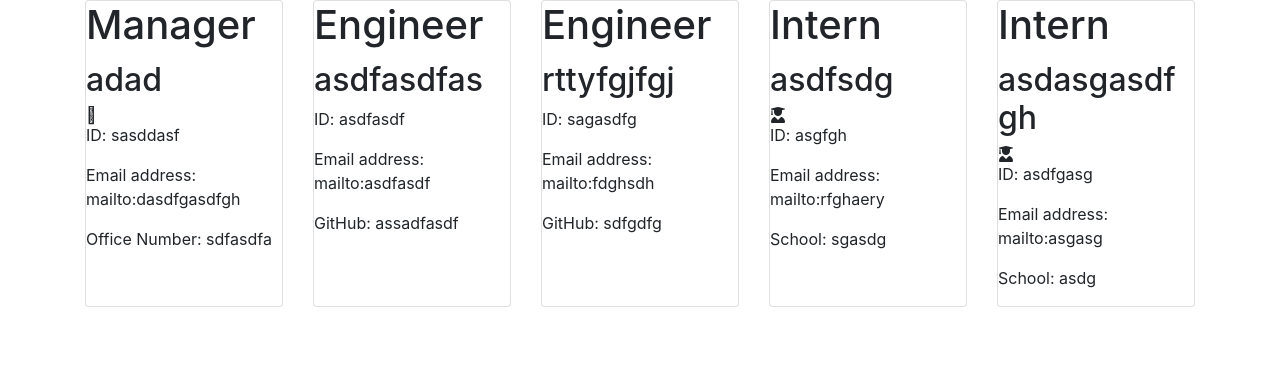
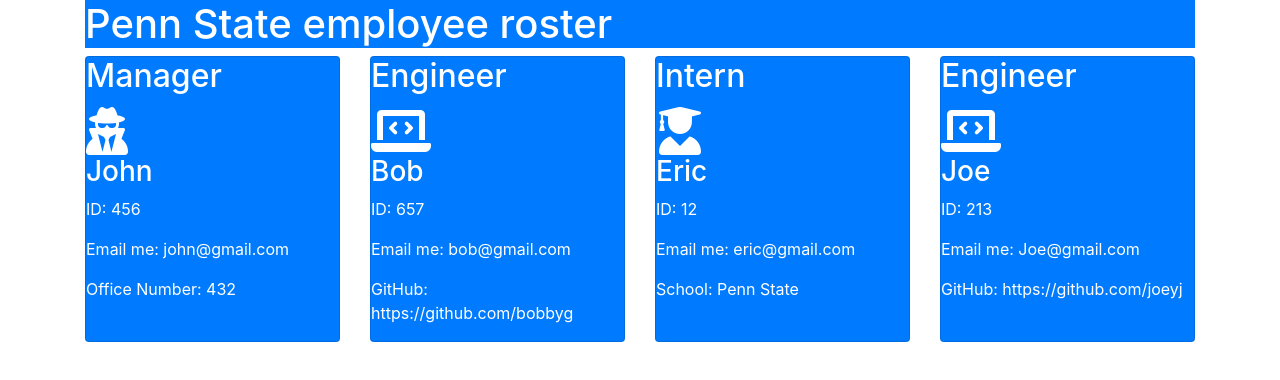
Before and after one commit to addonelson/team_portfolio_generator, a website: page assets/index.html in a window 1280 px wide. Drawn offline with nearby package versions, Linux system fonts and the light colour scheme; files that its build step writes are made by us from their sources.

Commit message:
finished styling and adjusting icon size

```diff
--- a/assets/index.html
+++ b/assets/index.html
@@ -5,58 +5,50 @@
         <meta charset="UTF-8">
         <meta http-equiv="X-UA-Compatible" content="IE=edge">
         <meta name="viewport" content="width=device-width, initial-scale=1.0">
-        <title>Document</title>
+        <title>Employee Card Generator</title>
         <link rel="stylesheet" type="text/css" href="./assets/style.css" />
         <link rel="stylesheet" href="https://cdnjs.cloudflare.com/ajax/libs/twitter-bootstrap/4.5.0/css/bootstrap.min.css">
         <link rel="stylesheet" href="https://cdnjs.cloudflare.com/ajax/libs/font-awesome/6.0.0-beta2/css/all.min.css" integrity="sha512-YWzhKL2whUzgiheMoBFwW8CKV4qpHQAEuvilg9FAn5VJUDwKZZxkJNuGM4XkWuk94WCrrwslk8yWNGmY1EduTA==" crossorigin="anonymous" referrerpolicy="no-referrer" />
     </head>
     <body>
     <div class = "container">
+    <h1 class= "bg-primary text-white text-align center text"> Penn State employee roster</h1>
     <div class="card-deck">
 
-    <div class="card">
-<h1 class="card-title">Manager</h1>
-<h2 class="card-text">adad</h2>
-<i class="fa-duotone fa-user-secret"></i>
-<p class="card-text">ID: sasddasf</p>
-<p class="card-text">Email address: mailto:dasdfgasdfgh</p>
-<p> Office Number: sdfasdfa</p>
+<div class="card bg-primary text-white">
+<h2 class="card-title">Manager</h2>
+
+<i class="fas fa-user-secret fa-3x"></i> <h3 class="card-text">John</h3>
+<p class="card-text">ID: 456</p>
+<p class="card-text">Email me: john@gmail.com</p>
+<p> Office Number: 432</p>
 </div>
 
-    <div class="card">
-<h1 class="card-title">Engineer</h1>
-<h2 class="card-text">asdfasdfas</h2>
-<i class="fa-solid fa-head-side-headphones"></i>
-<p class="card-text">ID: asdfasdf</p>
-<p class="card-text">Email address: mailto:asdfasdf</p>
-<p>GitHub: assadfasdf</p>
+<div class="card bg-primary text-white">
+<h2 class="card-title">Engineer</h2>
+
+<i class="fas fa-laptop-code fa-3x"></i> <h3 class="card-text">Bob</h3>
+<p class="card-text">ID: 657</p>
+<p class="card-text">Email me: bob@gmail.com</p>
+<p>GitHub: https://github.com/bobbyg</p>
 </div>
 
-    <div class="card">
-<h1 class="card-title">Engineer</h1>
-<h2 class="card-text">rttyfgjfgj</h2>
-<i class="fa-solid fa-head-side-headphones"></i>
-<p class="card-text">ID: sagasdfg</p>
-<p class="card-text">Email address: mailto:fdghsdh</p>
-<p>GitHub: sdfgdfg</p>
+<div class="card bg-primary text-white">
+<h2 class="card-title">Intern</h2>
+
+<i class="fa-solid fa-user-graduate fa-3x"></i> <h3 class="card-text">Eric</h3>
+<p class="card-text">ID: 12</p>
+<p class="card-text">Email me: eric@gmail.com</p>
+<p>School: Penn State</p>
 </div>
 
-    <div class="card">
-<h1 class="card-title">Intern</h1>
-<h2 class="card-text">asdfsdg</h2>
-<i class="fa-solid fa-user-graduate"></i>
-<p class="card-text">ID: asgfgh</p>
-<p class="card-text">Email address: mailto:rfghaery</p>
-<p>School: sgasdg</p>
-</div>
+<div class="card bg-primary text-white">
+<h2 class="card-title">Engineer</h2>
 
-    <div class="card">
-<h1 class="card-title">Intern</h1>
-<h2 class="card-text">asdasgasdfgh</h2>
-<i class="fa-solid fa-user-graduate"></i>
-<p class="card-text">ID: asdfgasg</p>
-<p class="card-text">Email address: mailto:asgasg</p>
-<p>School: asdg</p>
+<i class="fas fa-laptop-code fa-3x"></i> <h3 class="card-text">Joe</h3>
+<p class="card-text">ID: 213</p>
+<p class="card-text">Email me: Joe@gmail.com</p>
+<p>GitHub: https://github.com/joeyj</p>
 </div>
 
     </div>
--- a/assets/style.css
+++ b/assets/style.css
@@ -0,0 +1,6 @@
+body{
+    background-color:darkolivegreen;
+}
+.card{
+    background-color: cadetblue;
+}
--- a/package.json
+++ b/package.json
@@ -22,7 +22,9 @@
   },
   "homepage": "https://github.com/addonelson/team_portfolio_generator#readme",
   "dependencies": {
+    "email-validator": "^2.0.4",
     "inquirer": "^8.1.5",
-    "jest": "^27.2.4"
+    "jest": "^27.2.4",
+    "openurl": "^1.1.1"
   }
 }
```
Also changed, not shown: index.js (+12 -48 lines), 1 other file.
